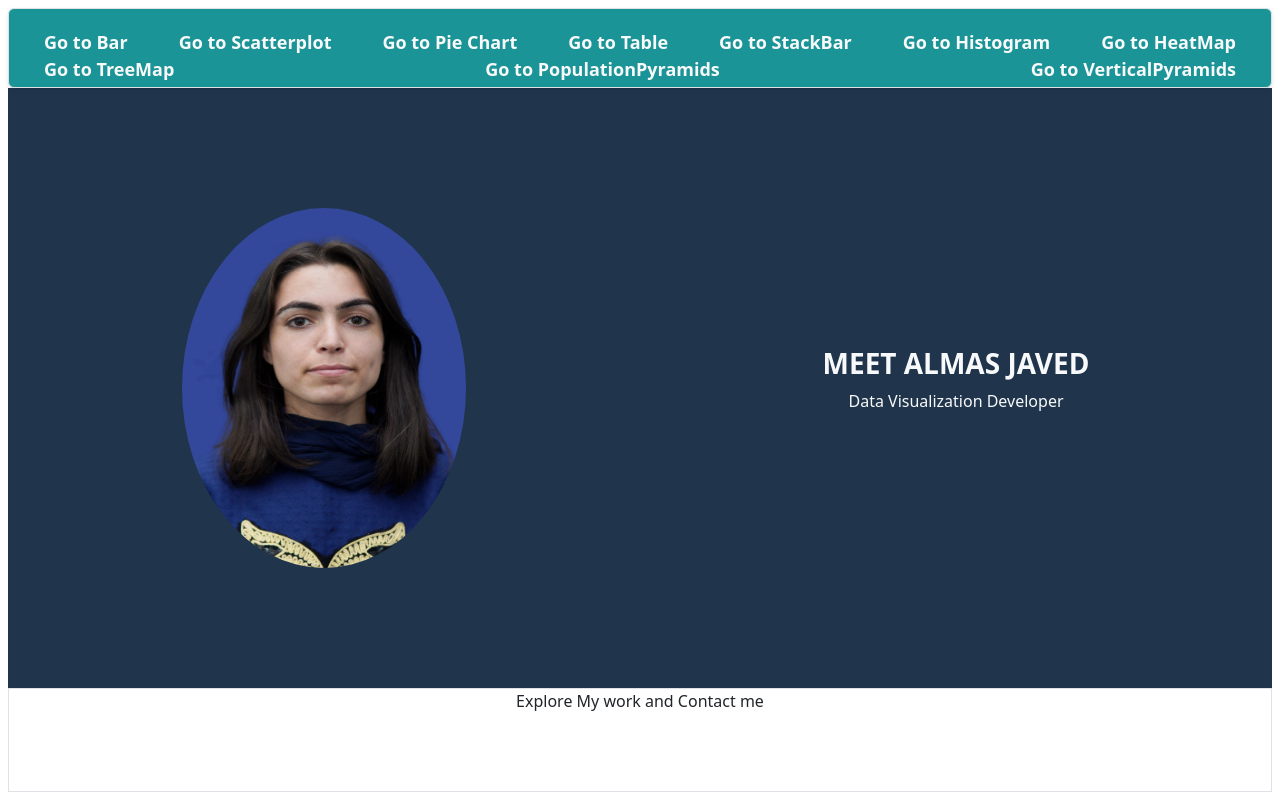
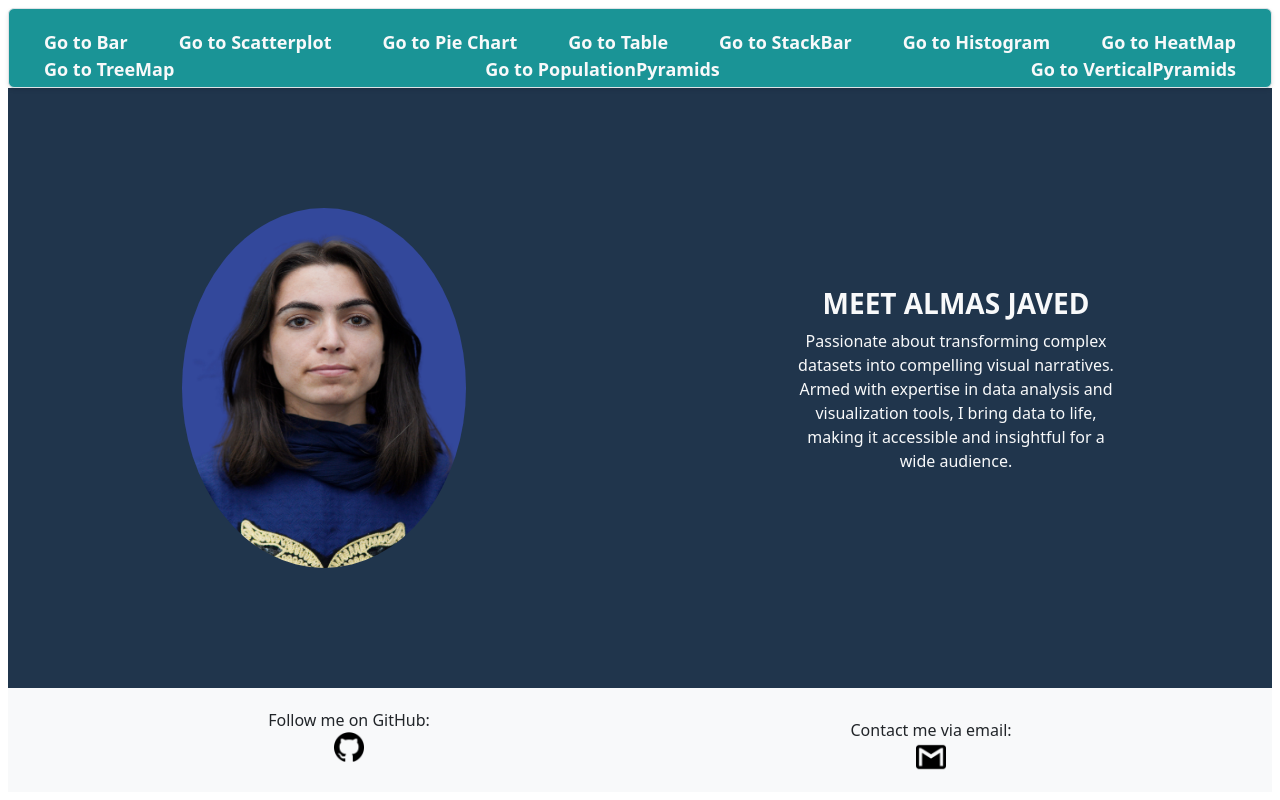
Before and after one commit to almashayatjaved/Data-Visualization, a Svelte app: page / in a window 1280 px wide. Built offline with nearby package versions, Linux system fonts and the light colour scheme.

Commit message:
adding template changes

```diff
--- a/src/bar.svelte
+++ b/src/bar.svelte
@@ -27,8 +27,8 @@
     }
 
     </style>
-    <Link to="/">Go to Home</Link>
-    <h1 style="color: #9370db; /* Light Purple color */ text-shadow: 2px 2px 4px rgba(0, 0, 0, 0.3); /* Shadow effect */">
+<button type="button" class="btn btn-primary rounded-5 btn-lg my-2"><a class="text-light text-decoration-none" href="/">Go to Home</a></button>
+<h1 style="color: #9370db; /* Light Purple color */ text-shadow: 2px 2px 4px rgba(0, 0, 0, 0.3); /* Shadow effect */">
         {headingText}
       </h1>
 
--- a/src/heatmap.svelte
+++ b/src/heatmap.svelte
@@ -51,6 +51,6 @@
     }
   </style>
 
-<Link to="/">Go to Home</Link>
+<button type="button" class="btn btn-primary rounded-5 btn-lg my-2"><a class="text-light text-decoration-none" href="/">Go to Home</a></button>
 
   <div id="heatmapContainer"></div>
--- a/src/histogram.svelte
+++ b/src/histogram.svelte
@@ -46,4 +46,6 @@
 
   </style>
 
+  <button type="button" class="btn btn-primary rounded-5 btn-lg my-2"><a class="text-light text-decoration-none" href="/">Go to Home</a></button>
+
   <canvas id="histogramChart"></canvas>
--- a/src/piechart.svelte
+++ b/src/piechart.svelte
@@ -37,9 +37,19 @@
   </script>
 
   <style>
+    main{
+      background-color: #20354c; /* Light Purple background */
+      height: 90vh;
+    }
+    canvas{
+      padding: 60px;
+      color:white;
 
+    }
   </style>
 
-<Link to="/">Go to Home</Link>
 
-  <canvas id="departmentsChart"></canvas>
+<button type="button" class="btn btn-primary rounded-5 btn-lg my-2"><a class="text-light text-decoration-none" href="/">Go to Home</a></button>
+<main>
+    <canvas id="departmentsChart"></canvas>
+  </main>
--- a/src/populationpyramids.svelte
+++ b/src/populationpyramids.svelte
@@ -75,4 +75,6 @@
   </style>
 
   <!-- Container for the population pyramid -->
+  <button type="button" class="btn btn-primary rounded-5 btn-lg my-2"><a class="text-light text-decoration-none" href="/">Go to Home</a></button>
+
   <div id="pyramidContainer"></div>
--- a/src/scatterplot.svelte
+++ b/src/scatterplot.svelte
@@ -47,7 +47,7 @@ const height = 600;
 {#await data}
 <p>loading....</p>
 {:then iris}
-<Link to="/">Go to Home</Link>
+<button type="button" class="btn btn-primary rounded-5 btn-lg my-2"><a class="text-light text-decoration-none" href="/">Go to Home</a></button>
 
 <svg {height} {width}>
     {#each iris.json as item}
--- a/src/stackbar.svelte
+++ b/src/stackbar.svelte
@@ -60,6 +60,6 @@
   <style>
 
   </style>
-<Link to="/">Go to Home</Link>
+<button type="button" class="btn btn-primary rounded-5 btn-lg my-2"><a class="text-light text-decoration-none" href="/">Go to Home</a></button>
 
   <canvas id="incomeChart"></canvas>
--- a/src/svg.svelte
+++ b/src/svg.svelte
@@ -1,46 +1,91 @@
 <script>
-	import 'bootstrap/dist/css/bootstrap.min.css';
+  import "bootstrap/dist/css/bootstrap.min.css";
 
-	import { Link } from "svelte-routing"
+  import { Link } from "svelte-routing";
 
   let navigationLinks = [
-    { text: 'Go to Bar', link: '/bar' },
-    { text: 'Go to Scatterplot', link: '/scatterplot' },
-    { text: 'Go to Pie Chart', link: '/piechart' },
-    { text: 'Go to Table', link: '/table' },
-    { text: 'Go to StackBar', link: '/stackbar' },
-    { text: 'Go to Histogram', link: '/histogram' },
-    { text: 'Go to HeatMap', link: '/heatmap' },
-    { text: 'Go to TreeMap', link: '/treemap' },
-    { text: 'Go to PopulationPyramids', link: '/populationpyramids' },
-    { text: 'Go to VerticalPyramids', link: '/verticalpyramids' },
+    { text: "Go to Bar", link: "/bar" },
+    { text: "Go to Scatterplot", link: "/scatterplot" },
+    { text: "Go to Pie Chart", link: "/piechart" },
+    { text: "Go to Table", link: "/table" },
+    { text: "Go to StackBar", link: "/stackbar" },
+    { text: "Go to Histogram", link: "/histogram" },
+    { text: "Go to HeatMap", link: "/heatmap" },
+    { text: "Go to TreeMap", link: "/treemap" },
+    { text: "Go to PopulationPyramids", link: "/populationpyramids" },
+    { text: "Go to VerticalPyramids", link: "/verticalpyramids" },
   ];
 </script>
 
 <main class="text-center">
-
-	<div class="navbar bg-[#1a9496] border rounded " style="height: 10vh;">
+  <div class="navbar bg-[#1a9496] border rounded" style="height: 10vh;">
     {#each navigationLinks as { text, link }}
-		  <Link to={link} class="text-light nav-link" style="font-weight:bold; margin: 0 15px;font-size: 18px; transition: color 0.3s ease-in-out; text-decoration: none;">{text}</Link>
+      <Link
+        to={link}
+        class="text-light nav-link"
+        style="font-weight:bold; margin: 0 15px;font-size: 18px; transition: color 0.3s ease-in-out; text-decoration: none;"
+        >{text}</Link
+      >
     {/each}
   </div>
   <div style="height: 75vh; background-color:#20354c" class="witw-100 d-flex">
-		<div class=" w-50 d-flex flex-column align-items-center justify-content-center">
+    <div
+      class=" w-50 d-flex flex-column align-items-center justify-content-center"
+    >
       <!-- svelte-ignore a11y-img-redundant-alt -->
-			<img src="/images/23.jpg" class=" rounded-circle" style="height: 60%; width: 45%" alt="my image">
+      <img
+        src="/images/23.jpg"
+        class=" rounded-circle"
+        style="height: 60%; width: 45%"
+        alt="my image"
+      />
     </div>
-		<div class="w-50 d-flex text-light  flex-column align-items-center justify-content-center">
-			<h1 class="font-sans-serif text-light fs-3" style="font-weight:bold">Meet Almas Javed</h1>
-			<p>Data Visualization Developer</p>
+    <div
+      class="w-50 d-flex text-light flex-column align-items-center justify-content-center"
+    >
+      <h1 class="font-sans-serif text-light fs-3" style="font-weight:bold">
+        Meet Almas Javed
+      </h1>
+      <p class="w-50">
+        Passionate about transforming complex datasets into compelling visual
+        narratives. Armed with expertise in
+        data analysis and visualization tools, I bring data to life, making it
+        accessible and insightful for a wide audience.
+      </p>
     </div>
   </div>
-	<footer class="border" style="height: 13vh;">
-		<div>Explore My work and Contact me</div>
-		<div>
-
+  <footer class="text-center">
+    <div class="container footer-content">
+      <div class="row">
+        <div class="col-md-6">
+          <p class="mb-0">Follow me on GitHub:</p>
+          <a
+            href="https://github.com/your-username"
+            target="_blank"
+            class="text-dark"
+          >
+            <img
+              class="w-35"
+              style="height: 30px;"
+              src="/images/github.png"
+              alt="GitHub"
+            />
+          </a>
+        </div>
+        <div class="col-md-6 contact-info">
+          <p class="mb-0">Contact me via email:</p>
+          <a href="mailto:your.email@gmail.com" class="text-dark">
+            <img
+              class="w-35"
+              style="height: 30px;"
+              src="/images/gmail-logo.png"
+              alt="Gmail"
+            />
+          </a>
+        </div>
+      </div>
     </div>
   </footer>
-
 
   <!-- <svg>
 
@@ -48,7 +93,6 @@
 </main>
 
 <style>
-
   main {
     /* text-align: center; */
     max-width: 100%;
@@ -62,7 +106,7 @@
     font-weight: 100;
   }
 
-	svg{
+  svg {
     border: 1px solid gray;
     width: 50%;
     height: 30vh;
@@ -74,6 +118,15 @@
     width: 100%;
     box-shadow: 0px 2px 4px rgba(0, 0, 0, 0.1); /* Shadow effect */
   }
+  footer {
+    background-color: #f8f9fa; /* Light background color */
+  }
 
+  .footer-content {
+    padding: 20px 0; /* Adjust top and bottom padding */
+  }
 
+  .contact-info {
+    margin-top: 10px; /* Add margin at the top of the contact info */
+  }
 </style>
--- a/src/table.svelte
+++ b/src/table.svelte
@@ -33,7 +33,7 @@
       background-color: #f2f2f2;
     }
   </style>
-<Link to="/">Go to Home</Link>
+<button type="button" class="btn btn-primary rounded-5 btn-lg my-2"><a class="text-light text-decoration-none" href="/">Go to Home</a></button>
 
   <table>
     <thead>
--- a/src/treemap.svelte
+++ b/src/treemap.svelte
@@ -76,5 +76,5 @@
     }
   </style>
 
-<Link to="/">Go to Home</Link>
+  <button type="button" class="btn btn-primary rounded-5 btn-lg my-2"><a class="text-light text-decoration-none" href="/">Go to Home</a></button>
   <div id="treemapContainer"></div>
--- a/src/verticalpyramids.svelte
+++ b/src/verticalpyramids.svelte
@@ -86,4 +86,6 @@
   </style>
 
   <!-- Container for the vertical population pyramid -->
+  <button type="button" class="btn btn-primary rounded-5 btn-lg my-2"><a class="text-light text-decoration-none" href="/">Go to Home</a></button>
+
   <div id="pyramidContainer"></div>
```
Also changed, not shown: public/images/github.png (added), public/images/gmail-logo.png (added). Lines whose indentation alone changed are shown as unchanged.
